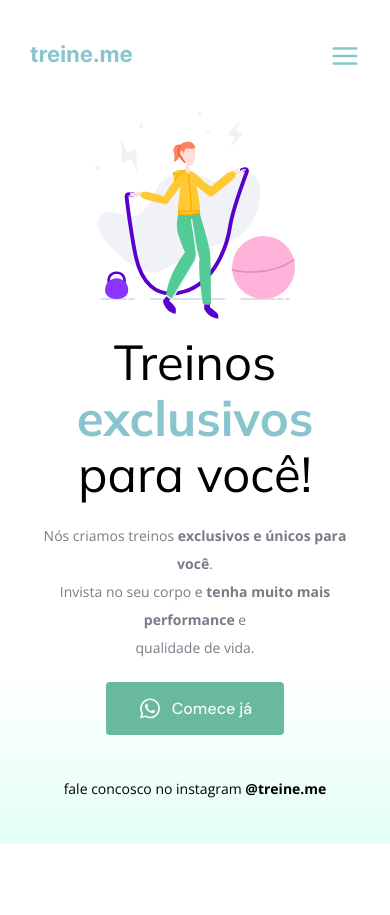
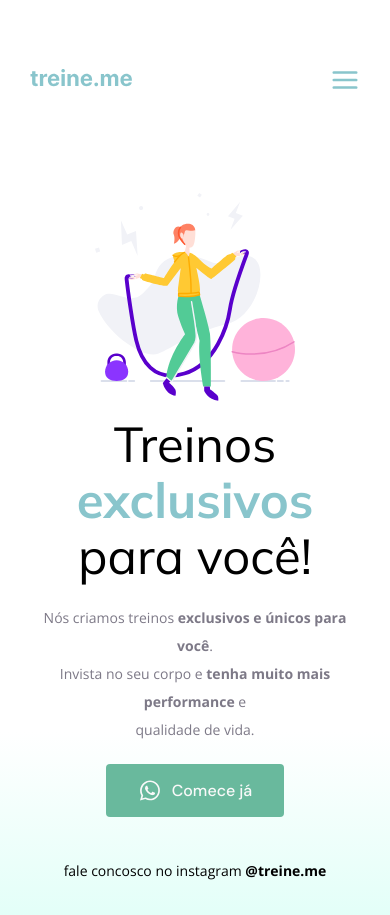
Before and after one commit to kauankarvalho/Treine.me, a website: page index.html in a window 390 px wide. Before the commit the page ends 844 px from the top, so only its background shows below. Drawn offline with nearby package versions, Linux system fonts and the light colour scheme.

Commit message:
refactor: improve spacing and responsiveness of the project

```diff
--- a/index.html
+++ b/index.html
@@ -19,13 +19,16 @@
   </head>
 
   <body
-    class="flex flex-col justify-center items-center h-screen bg-gradient-to-b from-transparent from-80% to-[#E3FFF8] to-100% px-[4rem] max-[495px]:px-[3rem]"
+    class="grid grid-rows-[auto_1fr_auto] h-[100%] bg-gradient-to-b from-transparent from-80% to-[#E3FFF8] to-100% px-[4rem] max-[495px]:px-[3rem]"
   >
-    <header class="mb-[5.8rem] w-[100%] max-w-[100rem] flex justify-between max-[950px]:mb-[4rem]">
+    <header class="flex justify-center mt-[6.5rem] mb-[5.8rem]">
+      <section class="w-[100%] max-w-[100rem] flex justify-between max-[950px]:mb-[4rem]">
         <a href="#"><img src="./src/assets/logo.svg" alt="Logomarca da Treine.me" /></a>
 
         <nav>
-        <ul class="flex gap-[4.8rem] font-mulish text-[1.8rem]/[2.2rem] text-[#1F1534] font-normal max-[520px]:hidden">
+          <ul
+            class="flex gap-[4.8rem] font-mulish text-[1.8rem]/[2.2rem] text-[#1F1534] font-normal max-[520px]:hidden"
+          >
             <li class="opacity-50 hover:opacity-100 hover:font-bold transition-all duration-[0.3s]">
               <a href="#">Home</a>
             </li>
@@ -37,11 +40,14 @@
             </li>
           </ul>
 
-        <img class="min-[520px]:hidden" src="./src/assets/menu.svg" alt="Ícone do menu.">
+          <img class="min-[520px]:hidden" src="./src/assets/menu.svg" alt="Ícone do menu." />
         </nav>
+      </section>
     </header>
 
-    <main class="flex gap-[10rem] max-[950px]:flex-col max-[950px]:gap-[1.5rem] max-[950px]:items-center">
+    <main
+      class="flex justify-center gap-[10rem] max-[950px]:flex-col max-[950px]:gap-[1.5rem] max-[950px]:items-center"
+    >
       <section
         class="w-[100%] max-w-[48.3rem] flex flex-col gap-[4rem] justify-center max-[950px]:order-2 max-[950px]:text-center max-[950px]:items-center max-[950px]:gap-[2rem]"
       >
@@ -70,7 +76,7 @@
       </aside>
     </main>
 
-    <footer class="mt-[8rem] max-[950px]:mt-[4rem]">
+    <footer class="mb-[3rem] mt-[8rem] max-[950px]:mt-[4rem]">
       <p class="font-open_sans text-[1.4rem]/[2.8rem] font-normal text-center">
         fale concosco no instagram
         <a href="#" class="font-bold hover:opacity-70 transition-all duration-[0.3s]">@treine.me</a>
```
Also changed, not shown: dist/style.css. Lines whose indentation alone changed are shown as unchanged.
